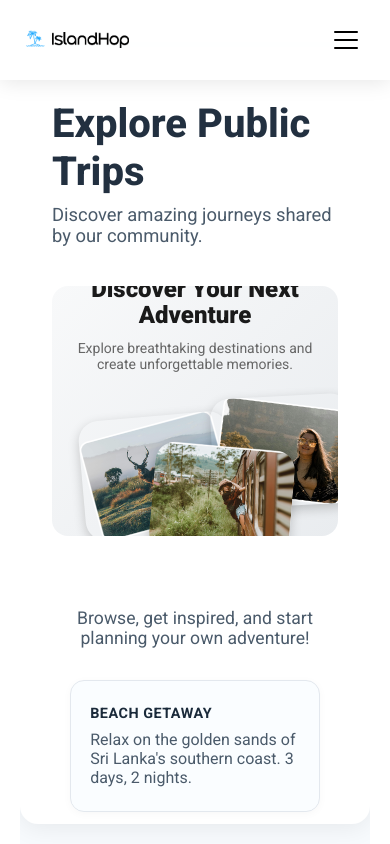
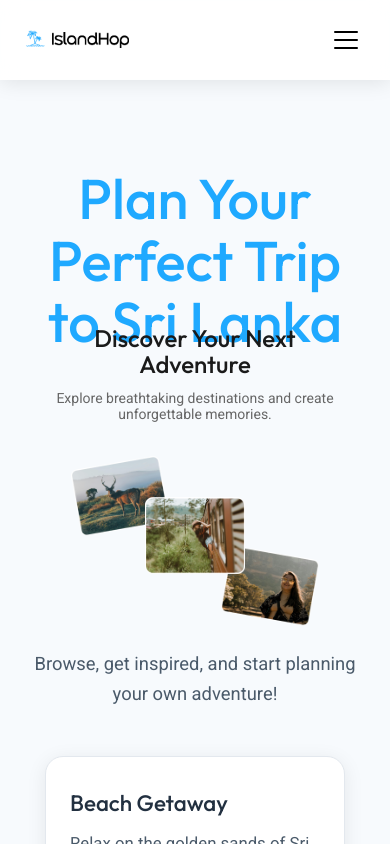
Before and after one commit to Harithya628/IslandHop-Frontend, a React (Vite) app: page /trips in a window 390 px wide. Built offline with nearby package versions, Linux system fonts and the light colour scheme.

Commit message:
change default trips page and pools

```diff
--- a/src/pages/tourist/Pools.jsx
+++ b/src/pages/tourist/Pools.jsx
@@ -4,10 +4,6 @@ import Navbar from '../../components/Navbar';
 import OngoingPoolMap from '../../components/OngoingPoolMap';
 import '../Page.css';
 import './Pools.css';
-import FindPools from './FindPools';
-import MyPools from './MyPools';
-import Confirmed from './Confirmed';
-import Ongoing from './Ongoing';
 
 const tabList = [
   { label: 'Find Pools', key: 'find' },
@@ -461,10 +457,6 @@ const Pools = () => {
               </div>
             </div>
           )}
-          {activeTab === 'find' && <FindPools />}
-          {activeTab === 'my' && <MyPools />}
-          {activeTab === 'confirmed' && <Confirmed />}
-          {activeTab === 'ongoing' && <Ongoing />}
         </div>
       </div>
       <Footer />
--- a/src/pages/tourist/TripsHero.css
+++ b/src/pages/tourist/TripsHero.css
@@ -5,10 +5,7 @@
   display: flex;
   justify-content: center;
   align-items: center;
-  margin: 40px 0;
-  background: linear-gradient(135deg, #f8f9fa, #e9ecef);
-  border-radius: 16px;
-  overflow: hidden;
+  margin: -1.5rem 0 40px 0;
 }
 
 .trips-hero-content {
@@ -20,7 +17,7 @@
 }
 
 .trips-hero-title {
-  font-family: 'Roboto', sans-serif;
+  font-family: 'Outfit', sans-serif;
   font-size: 36px;
   font-weight: 900;
   color: #1a1a1a;
@@ -41,46 +38,36 @@
   display: flex;
   justify-content: center;
   align-items: center;
+  width: 100%;
 }
 
 .hero-image {
   position: absolute;
-  border-radius: 20px;
-  box-shadow: 0 4px 12px rgba(0, 0, 0, 0.2);
-  transition: transform 0.3s ease, opacity 0.3s ease;
+  object-fit: contain;
 }
 
 .hero-image-1 {
-  top: 20px;
-  left: 50px;
-  width: 260px;
-  height: 200px;
-  object-fit: cover;
-  transform: rotate(-5deg);
+  top: 10px;
+  left: calc(50% - 275px);
+  width: 200px;
+  height: 150px;
+  z-index: 1;
 }
 
 .hero-image-2 {
   top: 50px;
-  left: 200px;
-  width: 220px;
-  height: 180px;
-  object-fit: cover;
-  transform: rotate(5deg);
-  z-index: 1;
+  left: calc(50% - 100px);
+  width: 200px;
+  height: 150px;
+  z-index: 3;
 }
 
 .hero-image-3 {
-  top: 0px;
-  left: 300px;
-  width: 240px;
-  height: 190px;
-  object-fit: cover;
-  transform: rotate(-3deg);
-}
-
-.hero-image:hover {
-  transform: scale(1.05) rotate(0deg);
-  opacity: 0.9;
+  top: 100px;
+  left: calc(50% + 75px);
+  width: 200px;
+  height: 150px;
+  z-index: 2;
 }
 
 /* Responsive Design */
@@ -102,21 +89,21 @@
   }
 
   .hero-image-1 {
-    left: 20px;
-    width: 200px;
-    height: 150px;
+    left: calc(50% - 200px);
+    width: 150px;
+    height: 110px;
   }
 
   .hero-image-2 {
-    left: 120px;
-    width: 180px;
-    height: 140px;
+    left: calc(50% - 75px);
+    width: 150px;
+    height: 110px;
   }
 
   .hero-image-3 {
-    left: 200px;
-    width: 180px;
-    height: 140px;
+    left: calc(50% + 50px);
+    width: 150px;
+    height: 110px;
   }
 }
 
@@ -138,20 +125,20 @@
   }
 
   .hero-image-1 {
-    left: 10px;
-    width: 150px;
-    height: 120px;
+    left: calc(50% - 125px);
+    width: 100px;
+    height: 80px;
   }
 
   .hero-image-2 {
-    left: 80px;
-    width: 140px;
-    height: 110px;
+    left: calc(50% - 50px);
+    width: 100px;
+    height: 80px;
   }
 
   .hero-image-3 {
-    left: 140px;
-    width: 140px;
-    height: 110px;
+    left: calc(50% + 25px);
+    width: 100px;
+    height: 80px;
   }
 }
--- /dev/null
+++ b/src/pages/tourist/TripsPublic.css
@@ -0,0 +1,80 @@
+.trips-public-page {
+  background: #f7fafd;
+  min-height: 100vh;
+}
+
+.trips-public-container {
+  display: flex;
+  flex-direction: column;
+  align-items: center;
+  padding-top: 10.5rem;
+  padding-bottom: 4rem;
+  max-width: 1200px;
+  margin: 0 auto;
+  padding-left: 2rem;
+  padding-right: 2rem;
+}
+
+.trips-public-header {
+  text-align: center;
+  margin-bottom: 0.2rem;
+}
+
+.trips-public-title {
+  font-family: 'Outfit', sans-serif;
+  font-size: 3.5rem;
+  font-weight: 800;
+  color: #1FA9FF;
+  margin-bottom: 0.2rem;
+  line-height: 1.1;
+}
+
+.trips-public-spacer {
+  height: 1.5rem;
+}
+
+.trips-public-description {
+  font-family: 'Roboto', sans-serif;
+  text-align: center;
+  color: #4a5a6a;
+  font-size: 1.15rem;
+  margin-bottom: 3rem;
+  max-width: 700px;
+  line-height: 1.6;
+}
+
+.trips-public-cards-container {
+  display: flex;
+  justify-content: center;
+  gap: 2.5rem;
+  flex-wrap: wrap;
+  width: 100%;
+  max-width: 1000px;
+}
+
+.trips-public-card {
+  border: 1px solid #e3e8ee;
+  border-radius: 18px;
+  padding: 2rem 1.5rem;
+  width: 300px;
+  background: #fff;
+  box-shadow: 0 4px 20px rgba(0, 0, 0, 0.08);
+  transition: all 0.3s ease;
+  text-align: left;
+}
+
+.trips-public-card-title {
+  font-family: 'Outfit', sans-serif;
+  font-weight: 700;
+  color: #223040;
+  margin-bottom: 0.8rem;
+  font-size: 1.4rem;
+}
+
+.trips-public-card-description {
+  font-family: 'Roboto', sans-serif;
+  color: #4a5a6a;
+  margin: 0;
+  line-height: 1.6;
+  font-size: 1.05rem;
+}
--- a/src/pages/tourist/TripsPublic.jsx
+++ b/src/pages/tourist/TripsPublic.jsx
@@ -2,34 +2,34 @@ import React from 'react';
 import Footer from '../../components/Footer';
 import Navbar from '../../components/Navbar';
 import '../Page.css';
+import './TripsPublic.css';
 import TripsHero from './TripsHero';
 
 const TripsPublic = () => {
   return (
-    <div className="page" style={{ background: '#f7fafd', minHeight: '100vh' }}>
+    <div className="trips-public-page">
       <Navbar />
-      <div className="page-content-card" style={{ maxWidth: 1100, margin: '40px auto', background: '#fff', borderRadius: 18, boxShadow: '0 4px 24px rgba(0,0,0,0.07)', padding: '2.5rem 2rem' }}>
-        <div className="page-header" style={{ marginBottom: 24 }}>
-          <h1 style={{ fontSize: '2.5rem', fontWeight: 800, color: '#223040', marginBottom: 8 }}>Explore Public Trips</h1>
-          <p style={{ color: '#4a5a6a', fontSize: '1.15rem', margin: 0 }}>Discover amazing journeys shared by our community.</p>
+      <div className="trips-public-container">
+        <div className="trips-public-header">
+          <h1 className="trips-public-title">Plan Your Perfect Trip to Sri Lanka</h1>
         </div>
         <TripsHero />
-        <div style={{ height: '32px' }} />
-        <p style={{ marginTop: 0, textAlign: 'center', color: '#4a5a6a', fontSize: '1.1rem', marginBottom: 32 }}>
+        <div className="trips-public-spacer" />
+        <p className="trips-public-description">
           Browse, get inspired, and start planning your own adventure!
         </p>
-        <div className="stats-grid" style={{ display: 'flex', justifyContent: 'center', gap: '2.5rem', flexWrap: 'wrap' }}>
-          <div className="stat-card" style={{ border: '1px solid #e3e8ee', borderRadius: 14, padding: '1.5rem 1.2rem', width: 270, background: '#fafdff', boxShadow: '0 2px 8px rgba(0,0,0,0.03)', transition: 'box-shadow 0.2s', textAlign: 'left' }}>
-            <h3 style={{ fontWeight: 700, color: '#1a2a3a', marginBottom: 8 }}>Beach Getaway</h3>
-            <p style={{ color: '#4a5a6a', margin: 0 }}>Relax on the golden sands of Sri Lanka's southern coast. 3 days, 2 nights.</p>
+        <div className="trips-public-cards-container">
+          <div className="trips-public-card">
+            <h3 className="trips-public-card-title">Beach Getaway</h3>
+            <p className="trips-public-card-description">Relax on the golden sands of Sri Lanka's southern coast. 3 days, 2 nights.</p>
           </div>
-          <div className="stat-card" style={{ border: '1px solid #e3e8ee', borderRadius: 14, padding: '1.5rem 1.2rem', width: 270, background: '#fafdff', boxShadow: '0 2px 8px rgba(0,0,0,0.03)', transition: 'box-shadow 0.2s', textAlign: 'left' }}>
-            <h3 style={{ fontWeight: 700, color: '#1a2a3a', marginBottom: 8 }}>Cultural Tour</h3>
-            <p style={{ color: '#4a5a6a', margin: 0 }}>Experience the rich heritage of Kandy and Sigiriya. 5 days, 4 nights.</p>
+          <div className="trips-public-card">
+            <h3 className="trips-public-card-title">Cultural Tour</h3>
+            <p className="trips-public-card-description">Experience the rich heritage of Kandy and Sigiriya. 5 days, 4 nights.</p>
           </div>
-          <div className="stat-card" style={{ border: '1px solid #e3e8ee', borderRadius: 14, padding: '1.5rem 1.2rem', width: 270, background: '#fafdff', boxShadow: '0 2px 8px rgba(0,0,0,0.03)', transition: 'box-shadow 0.2s', textAlign: 'left' }}>
-            <h3 style={{ fontWeight: 700, color: '#1a2a3a', marginBottom: 8 }}>Wildlife Adventure</h3>
-            <p style={{ color: '#4a5a6a', margin: 0 }}>Safari in Yala National Park and spot elephants and leopards. 2 days, 1 night.</p>
+          <div className="trips-public-card">
+            <h3 className="trips-public-card-title">Wildlife Adventure</h3>
+            <p className="trips-public-card-description">Safari in Yala National Park and spot elephants and leopards. 2 days, 1 night.</p>
           </div>
         </div>
       </div>
```
Also changed, not shown: src/pages/tourist/Pools.css (line endings or trailing spaces).
